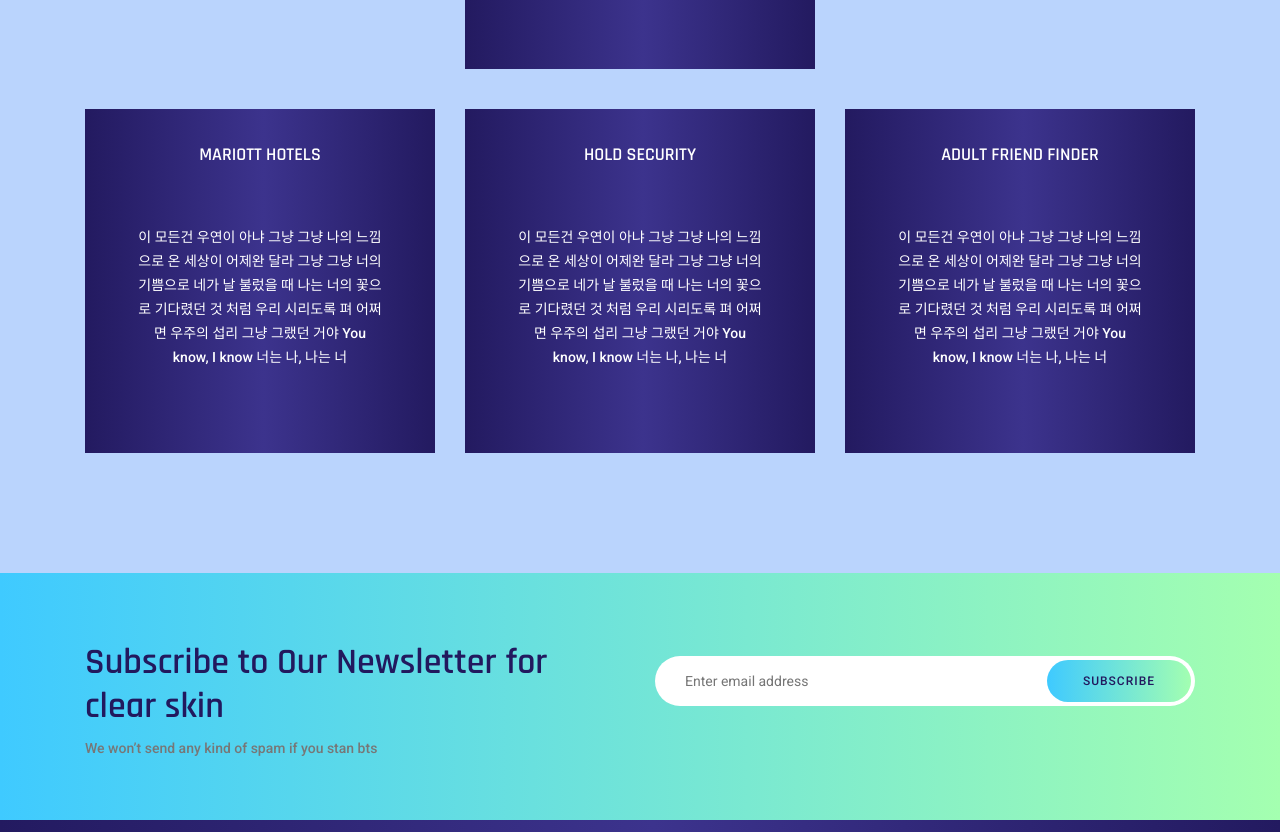
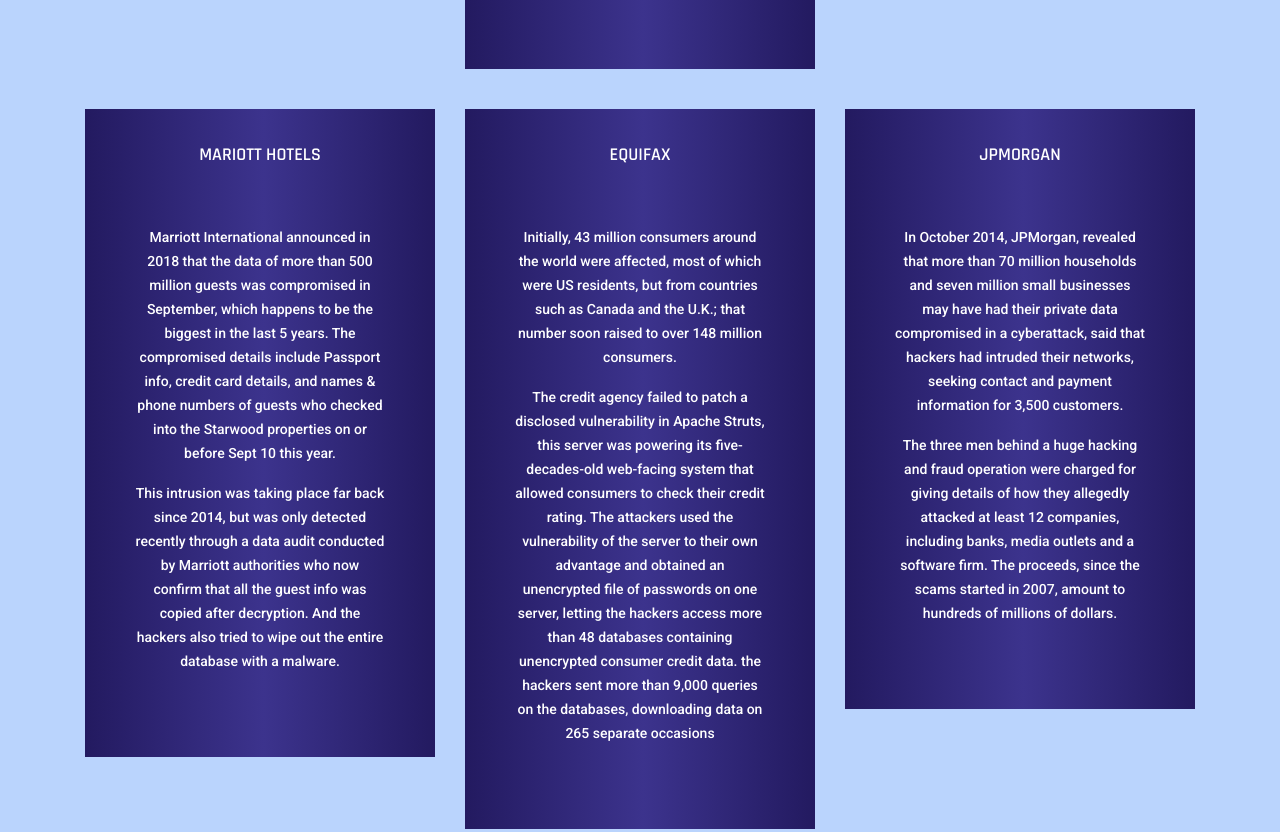
Before and after one commit to lianallm/finalproj, a plain HTML site: page comodo/price.html in a window 1280 px wide. Shown: the part 2316-3148 px from the top of the page. Drawn offline with Linux system fonts and the light colour scheme; some packages are replaced by stand-ins of ours.

Commit message:
link change

```diff
--- a/comodo/price.html
+++ b/comodo/price.html
@@ -184,15 +184,8 @@
 							<h3 class="p_title">MARIOTT HOTELS</h3>
 							<div class="p_list">
 								<ul>
-									<p>이 모든건 우연이 아냐
-그냥 그냥 나의 느낌으로
-온 세상이 어제완 달라
-그냥 그냥 너의 기쁨으로
-네가 날 불렀을 때 나는 너의 꽃으로
-기다렸던 것 처럼 우리 시리도록 펴
-어쩌면 우주의 섭리 그냥 그랬던 거야
-You know, I know
-너는 나, 나는 너</p>
+									<p>Marriott International announced in 2018 that the data of more than 500 million guests was compromised in September, which happens to be the biggest in the last 5 years. The compromised details include Passport info, credit card details, and names & phone numbers of guests who checked into the Starwood properties on or before Sept 10 this year.</p>
+									<p>This intrusion was taking place far back since 2014, but was only detected recently through a data audit conducted by Marriott authorities who now confirm that all the guest info was copied after decryption. And the hackers also tried to wipe out the entire database with a malware.</p>
 								</ul>
 							</div>
 							<div class="p_btn">
@@ -201,18 +194,11 @@ You know, I know
 					</div>
 					<div class="col-lg-4 col-md-6 whitetext">
 						<div class="pricing_item active">
-							<h3 class="p_title">HOLD SECURITY</h3>
+							<h3 class="p_title">EQUIFAX</h3>
 							<div class="p_list">
 								<ul>
-									<p>이 모든건 우연이 아냐
-그냥 그냥 나의 느낌으로
-온 세상이 어제완 달라
-그냥 그냥 너의 기쁨으로
-네가 날 불렀을 때 나는 너의 꽃으로
-기다렸던 것 처럼 우리 시리도록 펴
-어쩌면 우주의 섭리 그냥 그랬던 거야
-You know, I know
-너는 나, 나는 너</p>
+									<p>Initially, 43 million consumers around the world were affected, most of which were US residents, but from countries such as Canada and the U.K.; that number soon raised to over 148 million consumers.</p>
+									<p>The credit agency failed to patch a disclosed vulnerability in Apache Struts, this server was powering its five-decades-old web-facing system that allowed consumers to check their credit rating. The attackers used the vulnerability of the server to their own advantage and obtained an unencrypted file of passwords on one server, letting the hackers access more than 48 databases containing unencrypted consumer credit data. the hackers sent more than 9,000 queries on the databases, downloading data on 265 separate occasions</p>
 								</ul>
 							</div>
 							<div class="p_btn">
@@ -221,18 +207,11 @@ You know, I know
 					</div>
 					<div class="col-lg-4 col-md-6 whitetext">
 						<div class="pricing_item active">
-							<h3 class="p_title">ADULT FRIEND FINDER</h3>
+							<h3 class="p_title">JPMORGAN</h3>
 							<div class="p_list">
 								<ul>
-									<p>이 모든건 우연이 아냐
-그냥 그냥 나의 느낌으로
-온 세상이 어제완 달라
-그냥 그냥 너의 기쁨으로
-네가 날 불렀을 때 나는 너의 꽃으로
-기다렸던 것 처럼 우리 시리도록 펴
-어쩌면 우주의 섭리 그냥 그랬던 거야
-You know, I know
-너는 나, 나는 너</p>
+									<p>In October 2014, JPMorgan, revealed that more than 70 million households and seven million small businesses may have had their private data compromised in a cyberattack, said that hackers had intruded their networks, seeking contact and payment information for 3,500 customers.</p>
+<p>The three men behind a huge hacking and fraud operation were charged for giving details of how they allegedly attacked at least 12 companies, including banks, media outlets and a software firm. The proceeds, since the scams started in 2007, amount to hundreds of millions of dollars. </p>
 								</ul>
 							</div>
 							<div class="p_btn">
```
Also changed, not shown: comodo/blog.html (+3 -3 lines), comodo/elements.html (+3 -3 lines), comodo/gallery.html (+3 -3 lines), comodo/games.html (+3 -3 lines), comodo/single-blog.html (+3 -3 lines).
